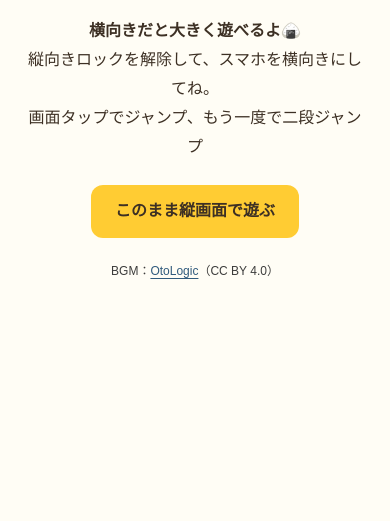
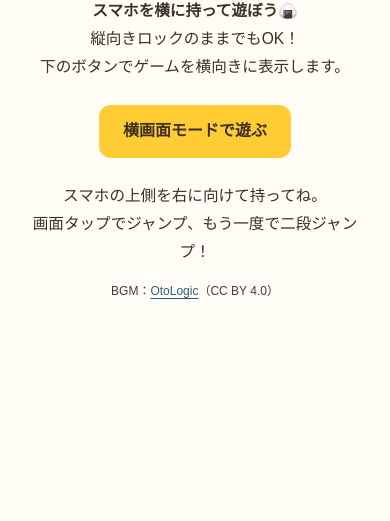
Before and after one commit to onigiri-mentai/onigiri-korogari, a plain HTML site: page index.html in a window 390 px wide. Shown: the part 323-844 px from the top of the page. Drawn offline with Linux system fonts and the light colour scheme; a web font is replaced by a local one.

Commit message:
Prevent Safari page overflow and add landscape mode while orientation locked

```diff
--- a/index.html
+++ b/index.html
@@ -17,8 +17,15 @@
       overflow: hidden;
       overscroll-behavior: none;
       touch-action: manipulation;
+      width: 100%;
+      -webkit-text-size-adjust: 100%;
+      text-size-adjust: 100%;
     }
     body {
+      position: fixed;
+      left: 0;
+      top: 0;
+      width: var(--viewport-width, 100vw);
       height: var(--viewport-height, 100dvh);
       box-sizing: border-box;
       display: flex;
@@ -29,7 +36,9 @@
       position: relative;
       flex: 1;
       min-height: 0;
+      min-width: 0;
       width: 100%;
+      overflow: hidden;
     }
     #game-container {
       position: absolute;
@@ -38,7 +47,7 @@
       width: 800px;
       height: 400px;
       margin: 0;
-      transform: translate(-50%, -50%) scale(var(--game-scale, 1));
+      transform: translate(-50%, -50%) rotate(var(--game-rotation, 0deg)) scale(var(--game-scale, 0));
       touch-action: none;
       user-select: none;
       -webkit-user-select: none;
@@ -74,6 +83,10 @@
     #orientationPrompt {
       position: fixed;
       inset: 0;
+      width: 100%;
+      height: 100%;
+      overflow: hidden;
+      touch-action: none;
       z-index: 100;
       display: none;
       align-items: center;
@@ -87,7 +100,15 @@
       line-height: 1.8;
     }
     #orientationPrompt .rotate-icon { font-size: 56px; }
-    #orientationPrompt p { margin: 8px 0; }
+    #orientationPrompt p {
+      margin: 8px 0;
+      width: 100%;
+      max-width: 360px;
+      min-width: 0;
+      overflow-wrap: anywhere;
+      font-size: clamp(14px, 4vw, 18px);
+    }
+    #orientationPrompt .music-credit { font-size: 12px; }
     button, a { touch-action: manipulation; }
     #playPortraitButton {
       margin: 16px 0;
@@ -99,6 +120,8 @@
       font: inherit;
       font-weight: bold;
       cursor: pointer;
+      max-width: 100%;
+      box-sizing: border-box;
     }
     #playPortraitButton:focus-visible {
       outline: 3px solid #315b7d;
@@ -916,8 +939,9 @@
   <footer class="music-credit">BGM：<a href="https://otologic.jp/" target="_blank" rel="noopener noreferrer">OtoLogic</a>（CC BY 4.0）</footer>
   <div id="orientationPrompt" role="status" aria-live="polite">
     <span class="rotate-icon" aria-hidden="true">📱↔️</span>
-    <p><strong>横向きだと大きく遊べるよ🍙</strong><br>縦向きロックを解除して、スマホを横向きにしてね。<br>画面タップでジャンプ、もう一度で二段ジャンプ</p>
-    <button id="playPortraitButton" type="button">このまま縦画面で遊ぶ</button>
+    <p><strong>スマホを横に持って遊ぼう🍙</strong><br>縦向きロックのままでもOK！<br>下のボタンでゲームを横向きに表示します。</p>
+    <button id="playPortraitButton" type="button">横画面モードで遊ぶ</button>
+    <p>スマホの上側を右に向けて持ってね。<br>画面タップでジャンプ、もう一度で二段ジャンプ！</p>
     <p class="music-credit">BGM：<a href="https://otologic.jp/" target="_blank" rel="noopener noreferrer">OtoLogic</a>（CC BY 4.0）</p>
   </div>
   <script>
@@ -928,6 +952,6 @@
       window.dispatchEvent(new Event('resize'));
     });
   </script>
-  <script src="script.js?v=mobile-smooth-2"></script>
+  <script src="script.js?v=viewport-rotated-3"></script>
 </body>
 </html>
```
